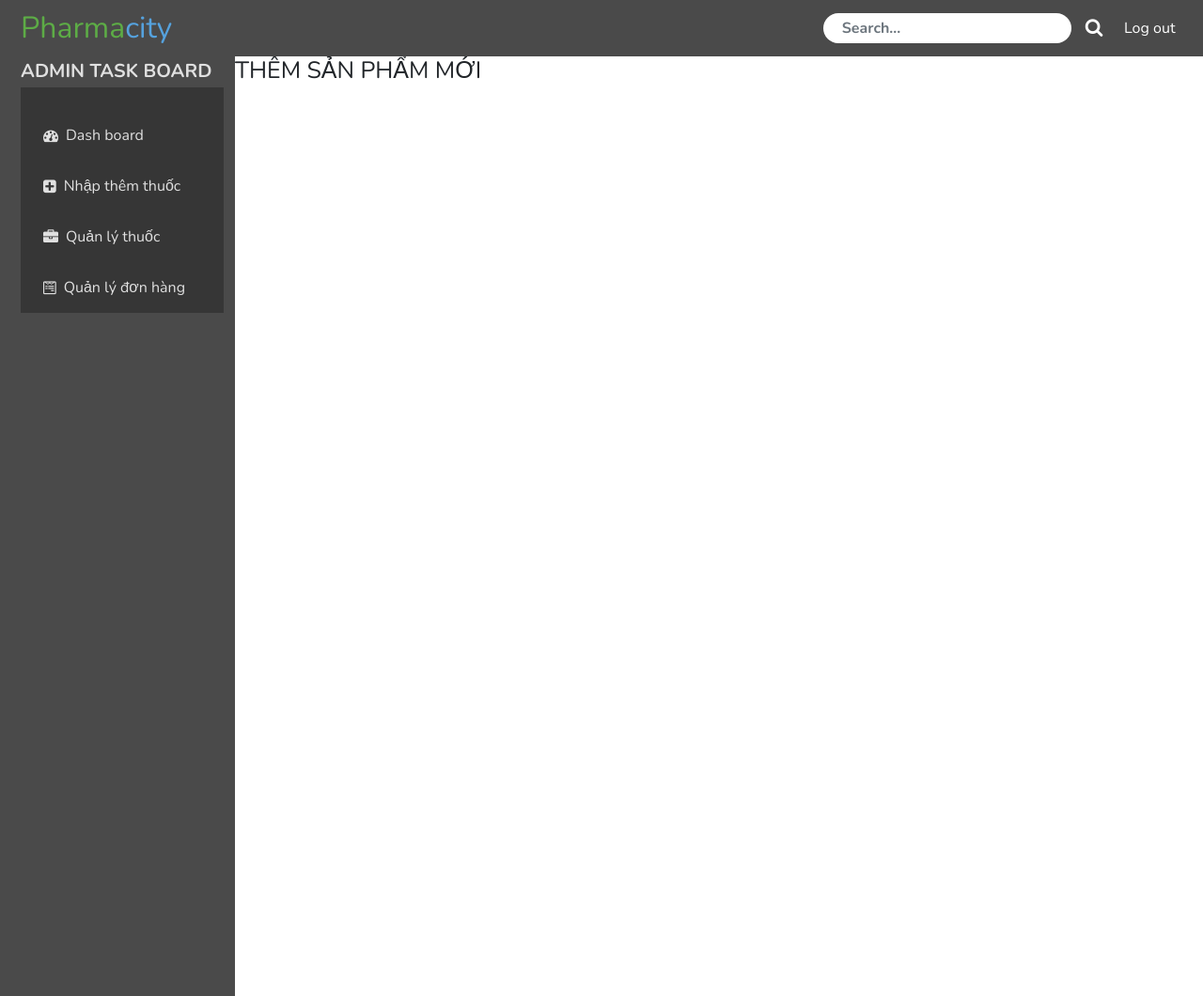
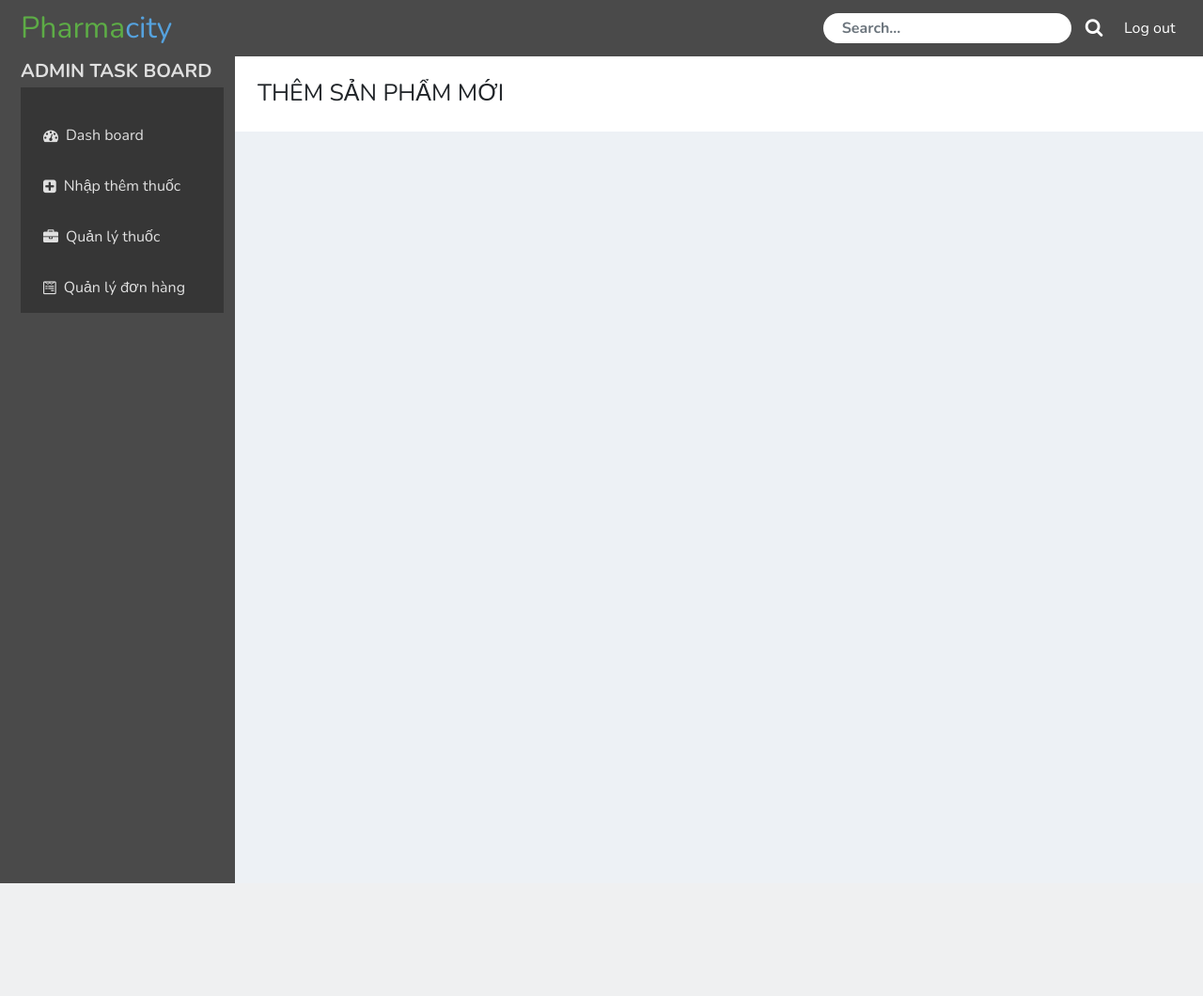
Before and after one commit to sonhm3029/Pharmacity_Management, a web app: file FE_Static/html/create.html in a window 1280 px wide. Shown: the whole page at 94% size. After the commit the page ends 940 px from the top, so only its background shows below. Run offline with its HTML, style and script files only (its server is not run), Linux system fonts and the light colour scheme.

Commit message:
add create layout

```diff
--- a/FE_Static/css/create.css
+++ b/FE_Static/css/create.css
@@ -5,7 +5,17 @@
 }
 
 .page-header-wrapper {
+    padding: 24px;
     height: 80px;
     width: 100%;
     background-color: white;
+    position: sticky;
+    top: var(--topbar-height);
+    z-index: 99;
 }
+
+.page-content-wrapper {
+    background-color: #edf1f5;
+    padding: 24px;
+    min-height: 100vh;
+}
--- a/FE_Static/css/style.css
+++ b/FE_Static/css/style.css
@@ -81,7 +81,7 @@
 .page-layout-wrapper {
     padding-top: var(--topbar-height);
     display: flex;
-    height: 100%;
+    /* height: 100%; */
     position: relative;
     padding-left: 10px;
     background-color: var(--header-color);
@@ -156,7 +156,7 @@
 .main-content {
     flex: 1;
     background-color: wheat;
-    height: 1000px;
+    min-height: 100vh;
 }
 /* End main content */
 
--- a/FE_Static/html/create.html
+++ b/FE_Static/html/create.html
@@ -96,6 +96,9 @@
             <div class="page-header-wrapper">
                 <h1>THÊM SẢN PHẨM MỚI</h1>
             </div>
+            <div class="page-content-wrapper">
+
+            </div>
         </div>
     </div>
 
```
